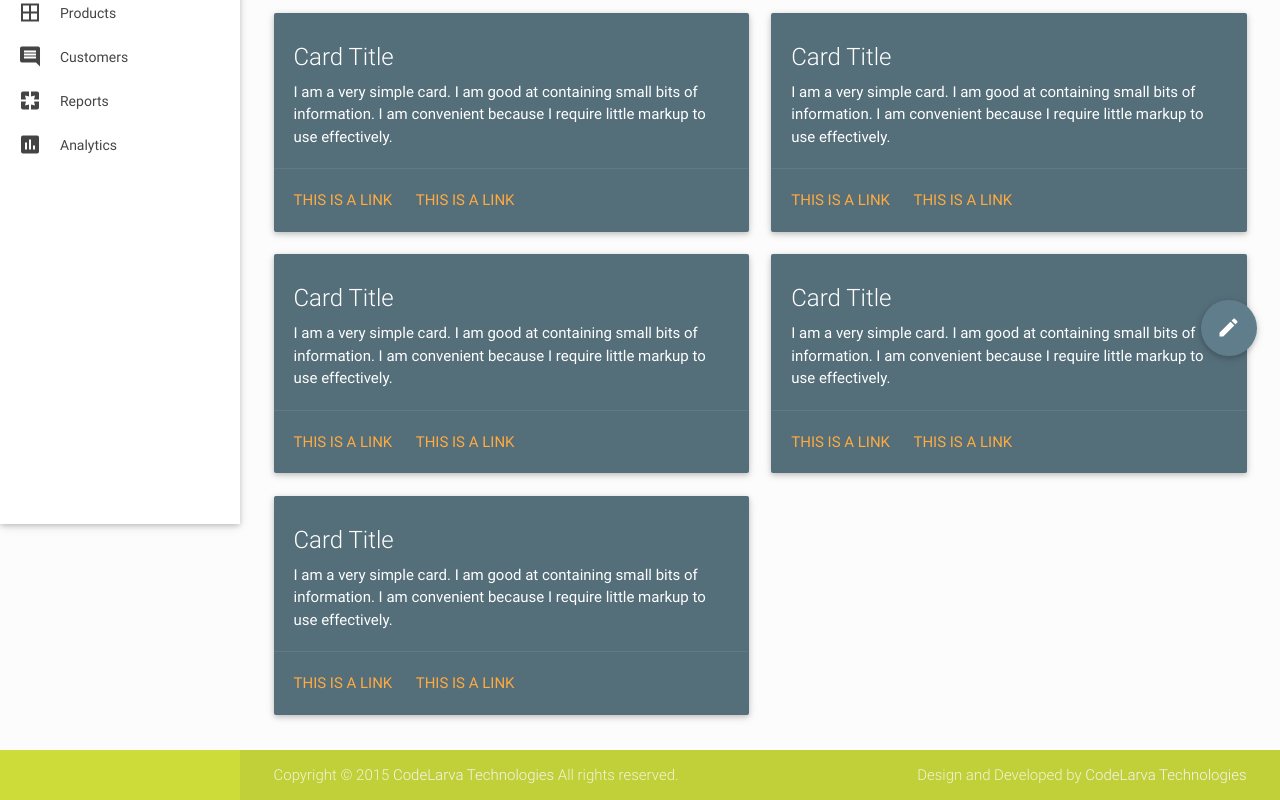
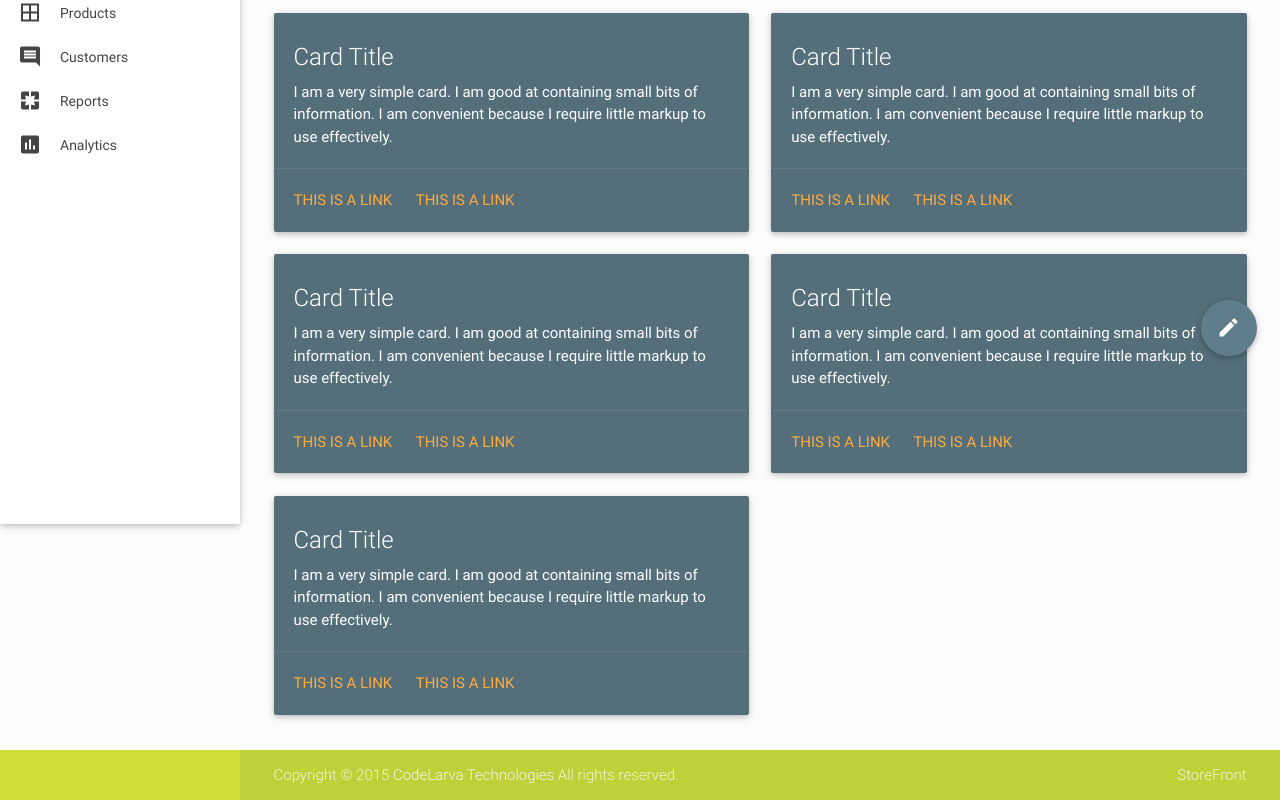
Before and after one commit to elberthcabrales/Material_Dashboard, a plain HTML site: page index.html in a window 1280 px wide. Shown: the part 400-1200 px from the top of the page. Drawn offline with nearby package versions, Linux system fonts and the light colour scheme.

Commit message:
Footer change

```diff
--- a/index.html
+++ b/index.html
@@ -343,7 +343,7 @@
     <!-- ////////////////////////// -->
   </div>
   <div class="footer-copyright">
-    <div class="container"> Copyright © 2015 <a class="grey-text text-lighten-4" href="#" target="_blank">CodeLarva Technologies</a> All rights reserved. <span class="right"> Design and Developed by <a class="grey-text text-lighten-4" href="#">CodeLarva Technologies</a> </span> </div>
+    <div class="container"> Copyright © 2015 <a class="grey-text text-lighten-4" href="#" target="_blank">CodeLarva Technologies</a> All rights reserved. <span class="right">StoreFront</span> </div>
   </div>
 </footer>
 <!-- END FOOTER -->
```
